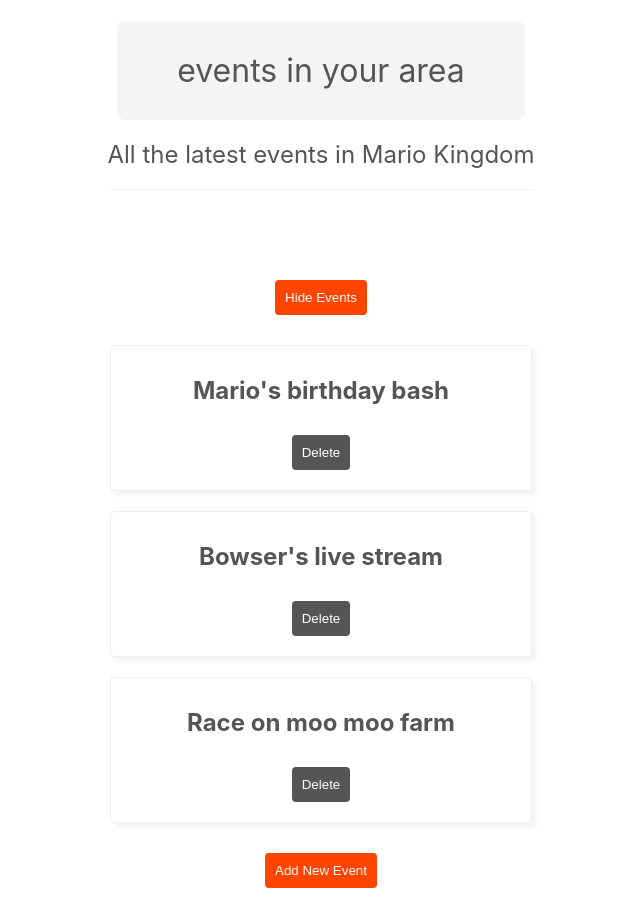
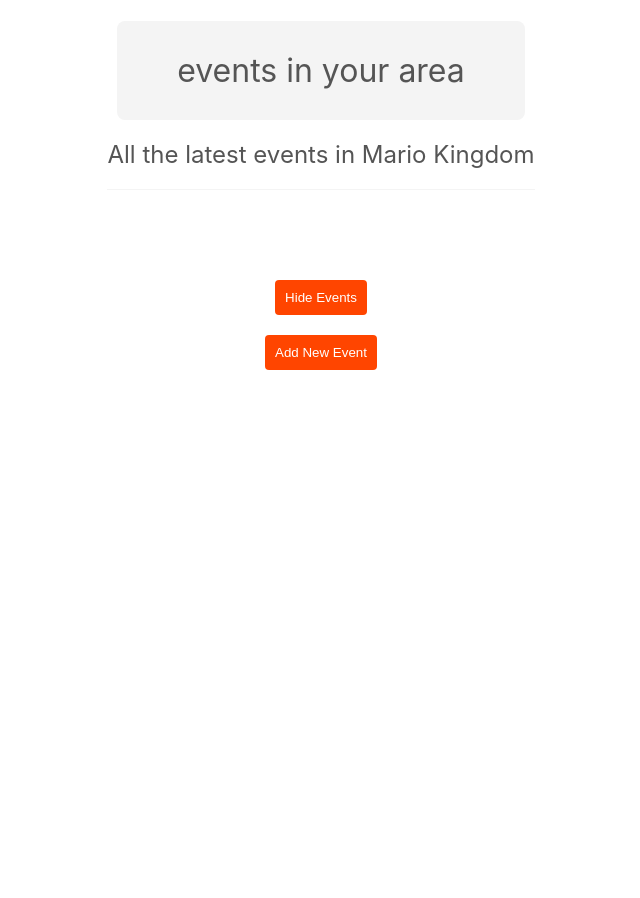
Before and after one commit to sml-40/react-app-1, a React (Create React App) app: page / in a window 1280 px wide. Shown: the whole page, without its empty margins (319-959 px from the left). After the commit the page ends 800 px from the top, so only its background shows below. Built offline with nearby package versions, Linux system fonts and the light colour scheme.

Commit message:
updated with addEvent function and hides modal once event has been submitted

```diff
--- a/src/App.js
+++ b/src/App.js
@@ -21,13 +21,14 @@ import NewEventForm from "./Components/NewEventForm";
 function App() {
 	const [showModal, setShowModal] = useState(false); // this will be used to toggle the modal on and off
 	const [showEvents, setShowEvents] = useState(true); // this will be used to toggle the events on and off
-	const [events, setEvents] = useState([
-		{ title: "Mario's birthday bash", id: 1 },
-		{ title: "Bowser's live stream", id: 2 },
-		{ title: "Race on moo moo farm", id: 3 },
-	]);
+	const [events, setEvents] = useState([]);
 
-	// console.log(showEvents); // this will log the value of showEvents to the console
+	const addEvent = (event) => {
+		setEvents((prevEvents) => {
+			return [...prevEvents, event];
+		});
+		setShowModal(false);
+	};
 
 	const handleClick = (id) => {
 		setEvents((prevEvents) => {
@@ -86,7 +87,7 @@ function App() {
 					<Modal
 						handleClose={handleClose}
 						isSalesModal={false}>
-						<NewEventForm />
+						<NewEventForm addEvent={addEvent} />
 					</Modal>
 				)}
 				<div>
--- a/src/Components/NewEventForm.js
+++ b/src/Components/NewEventForm.js
@@ -2,7 +2,7 @@ import "./NewEventForm.css";
 
 import React, { useState } from "react";
 
-export default function NewEventForm() {
+export default function NewEventForm({ addEvent }) {
 	const [title, setTitle] = useState("");
 	const [date, setDate] = useState("");
 
@@ -21,6 +21,7 @@ export default function NewEventForm() {
 		};
 		console.log(event);
 		resetForm();
+		addEvent(event);
 	};
 
 	// const handleChange = (event) => {
```
